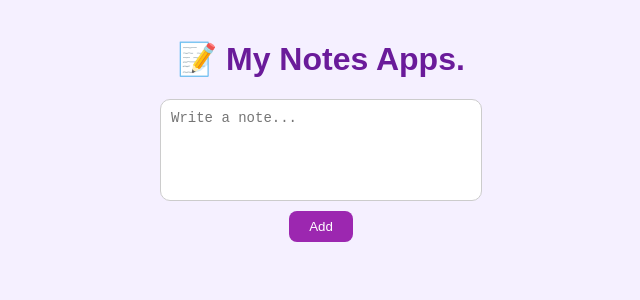
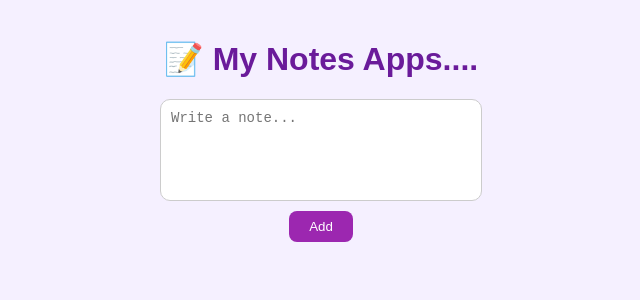
Before and after one commit to Faareha59/To-Do-App, a React (Create React App) app: page / in a window 1280 px wide. Shown: the top 300 px of the page, without its empty margins (319-959 px from the left). Built offline with nearby package versions, Linux system fonts and the light colour scheme.

Commit message:
Update app title to include extra dots

```diff
--- a/src/App.js
+++ b/src/App.js
@@ -28,7 +28,7 @@ function App() {
 
   return (
     <div className="app">
-      <h1>📝 My Notes Apps.</h1>
+      <h1>📝 My Notes Apps....</h1>
       <div className="input-area">
         <textarea
           placeholder="Write a note..."
```
